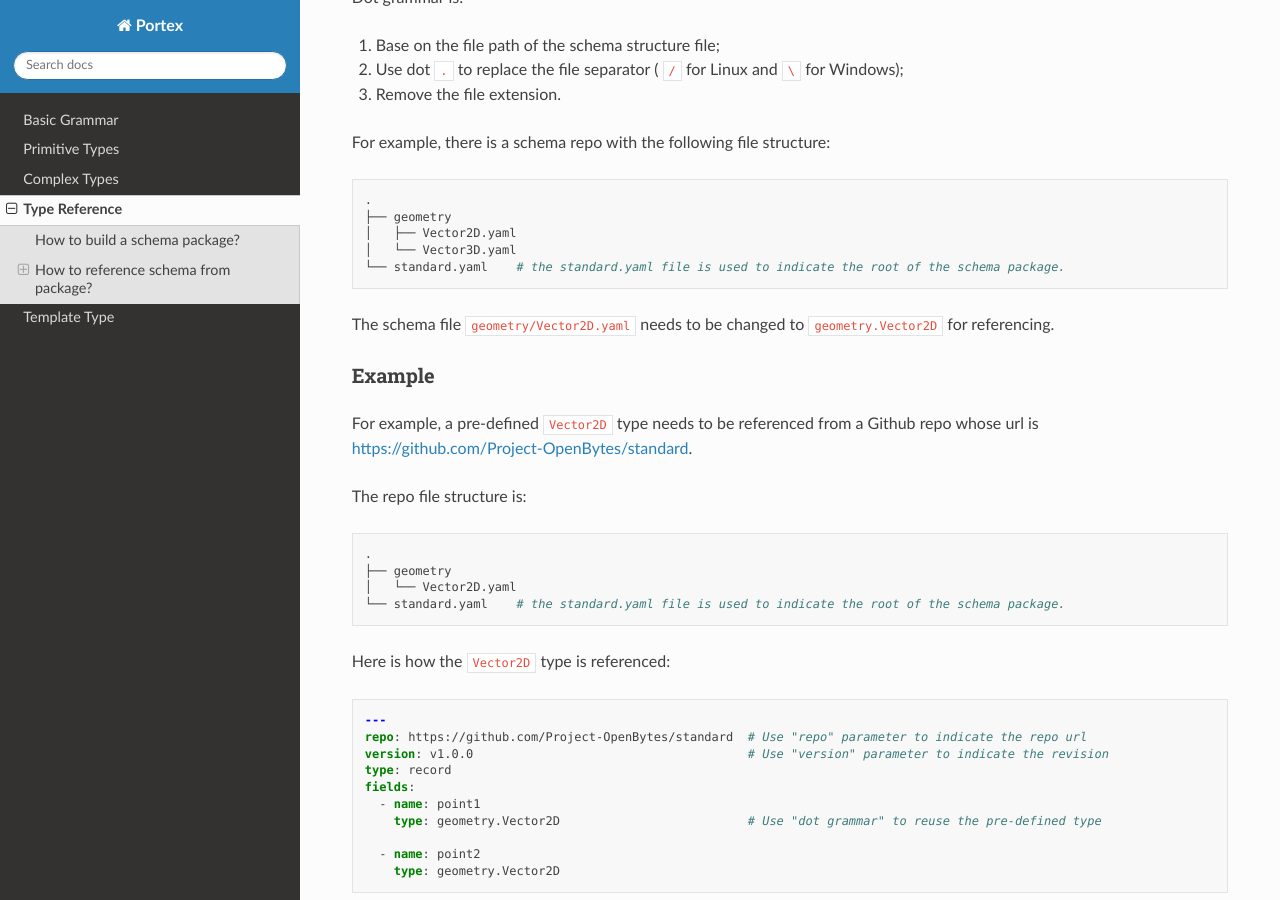
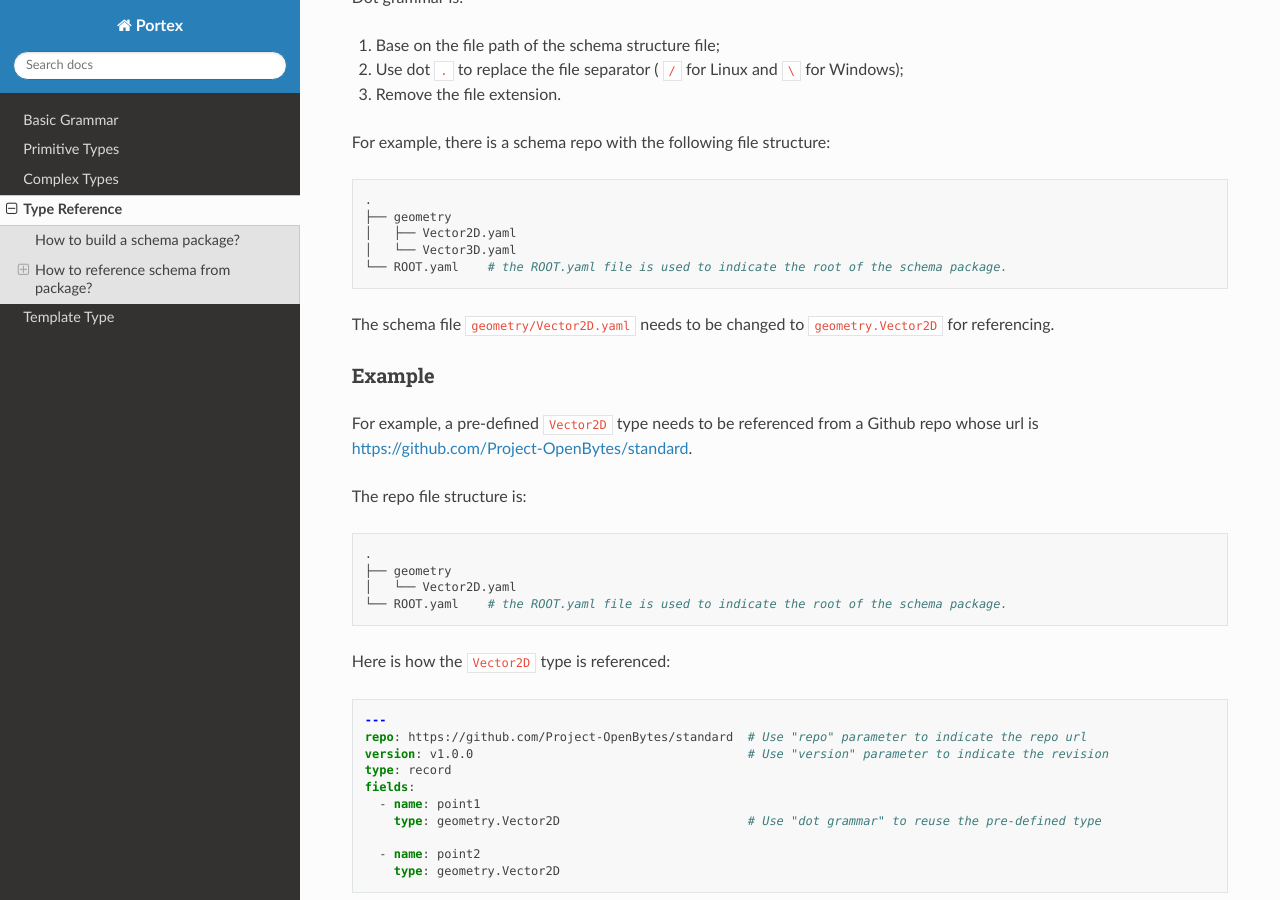
Before and after one commit to Project-OpenBytes/portex, a Sphinx documentation site: the page built from docs/source/schema/type_reference.rst, in a window 1280 px wide and 900 px high, scrolled down 1449 px. Built offline with Sphinx 7.4.7 and the Read the Docs theme 2.0.0, drawn with Linux system fonts in a browser that asks for light colours; some of the changed text lies outside the part shown.

Commit message:
docs: use "ROOT.yaml" as the root indicator of the package

```diff
--- a/docs/source/schema/type_reference.rst
+++ b/docs/source/schema/type_reference.rst
@@ -25,7 +25,7 @@ repo and distributed as a schema package. Whose url is https://github.com/Projec
 ********************************
 
 #. New a remote git repo;
-#. Commit a file named ``standard.yaml`` to indicate the root path of the schema;
+#. Commit a file named ``ROOT.yaml`` to indicate the root path of the schema;
 #. Commit the schema structure files which need to be reused into the git repo.
 
 ***************************************
@@ -97,7 +97,7 @@ For example, there is a schema repo with the following file structure:
    ├── geometry
    │   ├── Vector2D.yaml
    │   └── Vector3D.yaml
-   └── standard.yaml    # the standard.yaml file is used to indicate the root of the schema package.
+   └── ROOT.yaml    # the ROOT.yaml file is used to indicate the root of the schema package.
 
 The schema file ``geometry/Vector2D.yaml`` needs to be changed to ``geometry.Vector2D`` for
 referencing.
@@ -115,7 +115,7 @@ The repo file structure is:
    .
    ├── geometry
    │   └── Vector2D.yaml
-   └── standard.yaml    # the standard.yaml file is used to indicate the root of the schema package.
+   └── ROOT.yaml    # the ROOT.yaml file is used to indicate the root of the schema package.
 
 Here is how the ``Vector2D`` type is referenced:
 
```
